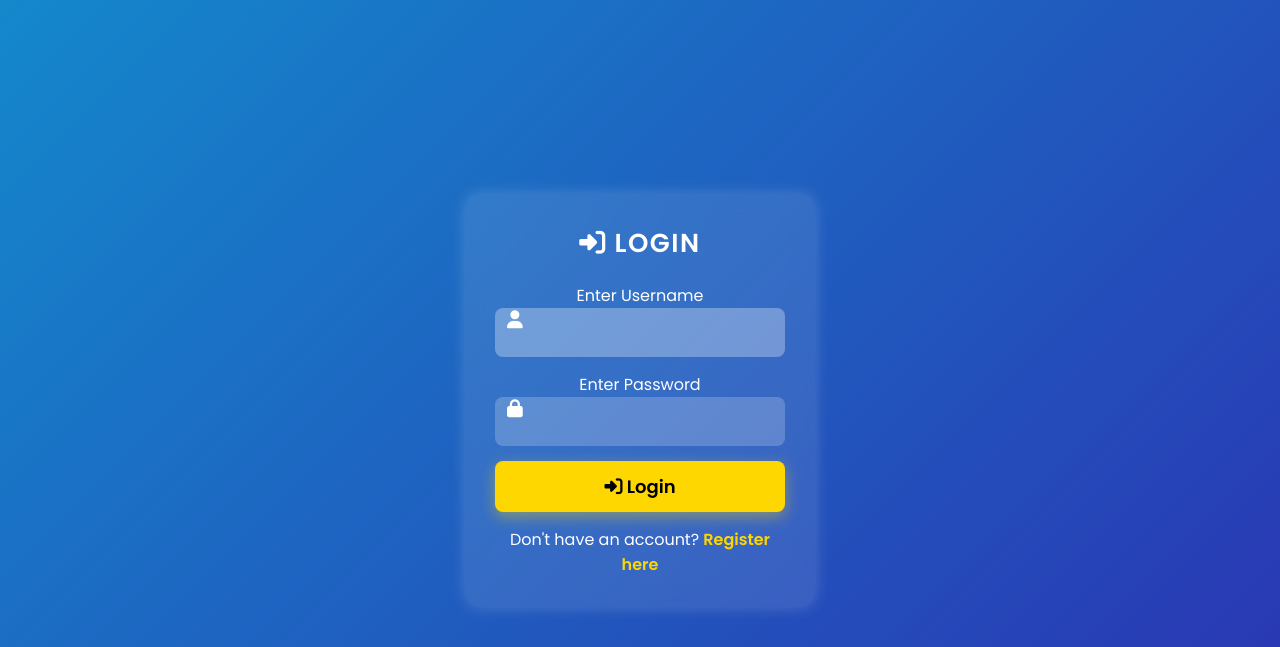
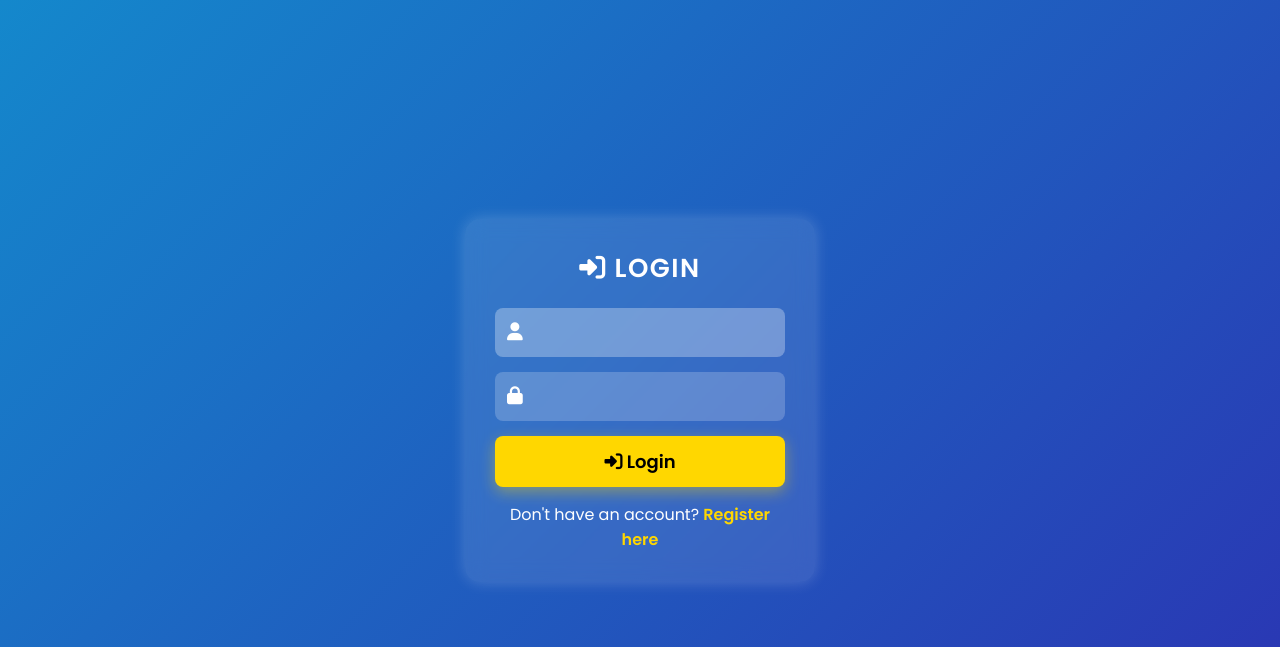
Before and after one commit to subbu199921/BMI_App_Analyzer, a Django app: page /login/ in a window 1280 px wide. Shown: the top 647 px of the page. Run offline with Django 5.2, Linux system fonts and the light colour scheme; some libraries are stand-ins or nearby versions.

Commit message:
Updated login and register pages and db.sqlite3

```diff
--- a/ageapp/templates/ageapp/login.html
+++ b/ageapp/templates/ageapp/login.html
@@ -137,13 +137,13 @@
             {% csrf_token %}
 
            <div class="input-group">
-    <label for="{{ form.username.id_for_label }}">Enter Username</label>
+    <label for="{{ form.username.id_for_label }}"></label>
     <i class="fas fa-user"></i>
     {{ form.username }}
 </div>
 
 <div class="input-group">
-    <label for="{{ form.password.id_for_label }}">Enter Password</label>
+    <label for="{{ form.password.id_for_label }}"></label>
     <i class="fas fa-lock"></i>
     {{ form.password }}
 </div>
--- a/ageapp/templates/ageapp/register.html
+++ b/ageapp/templates/ageapp/register.html
@@ -138,7 +138,7 @@
 
             <div class="input-group">
     <i class="fas fa-user"></i>
-    <input type="text" name="username" placeholder="Enter Username" required id="username">
+    <input type="text" name="username" placeholder ="Enter Username" required id="username">
 </div>
 
 <div class="input-group">
```
Also changed, not shown: db.sqlite3.
